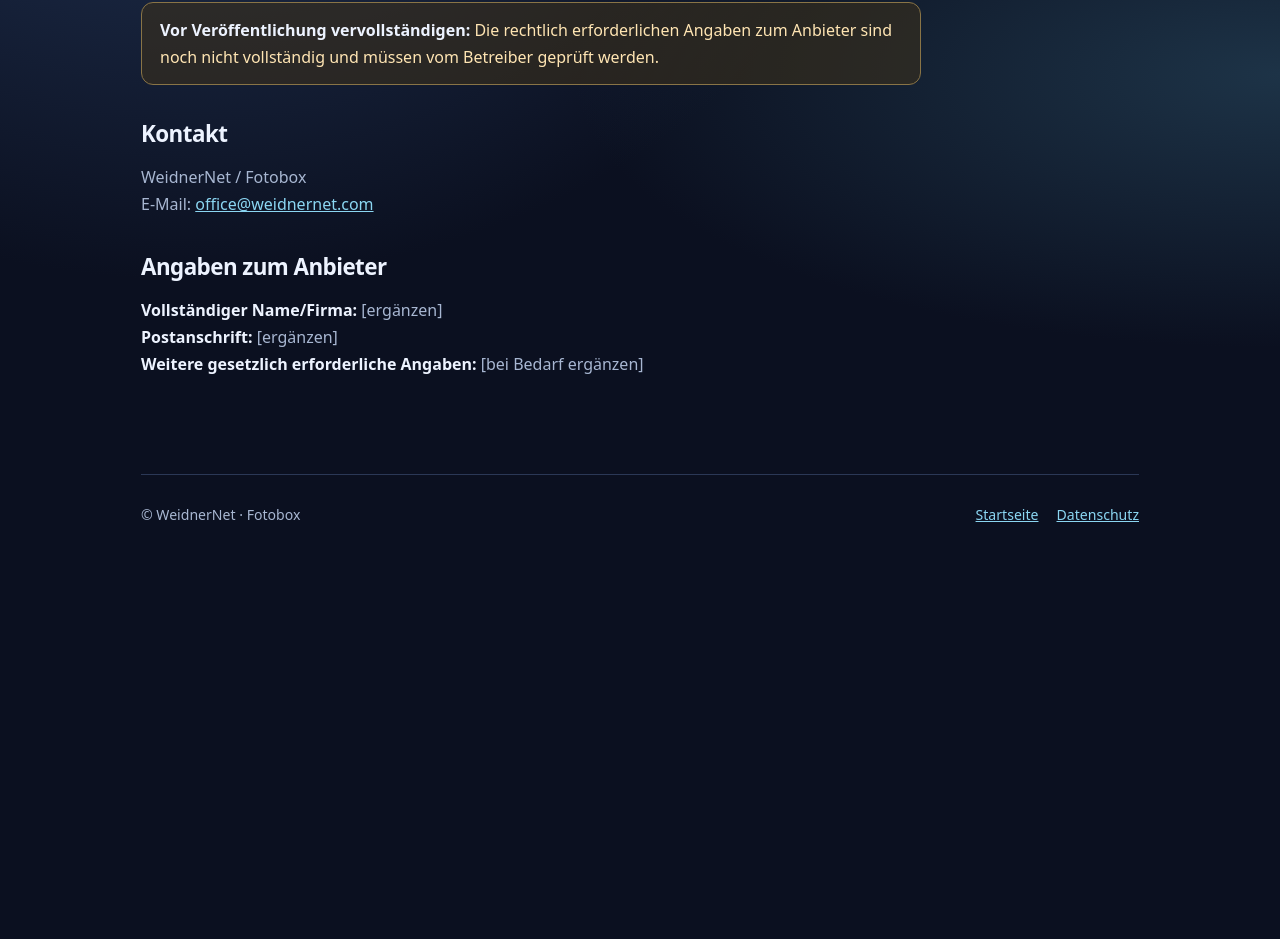
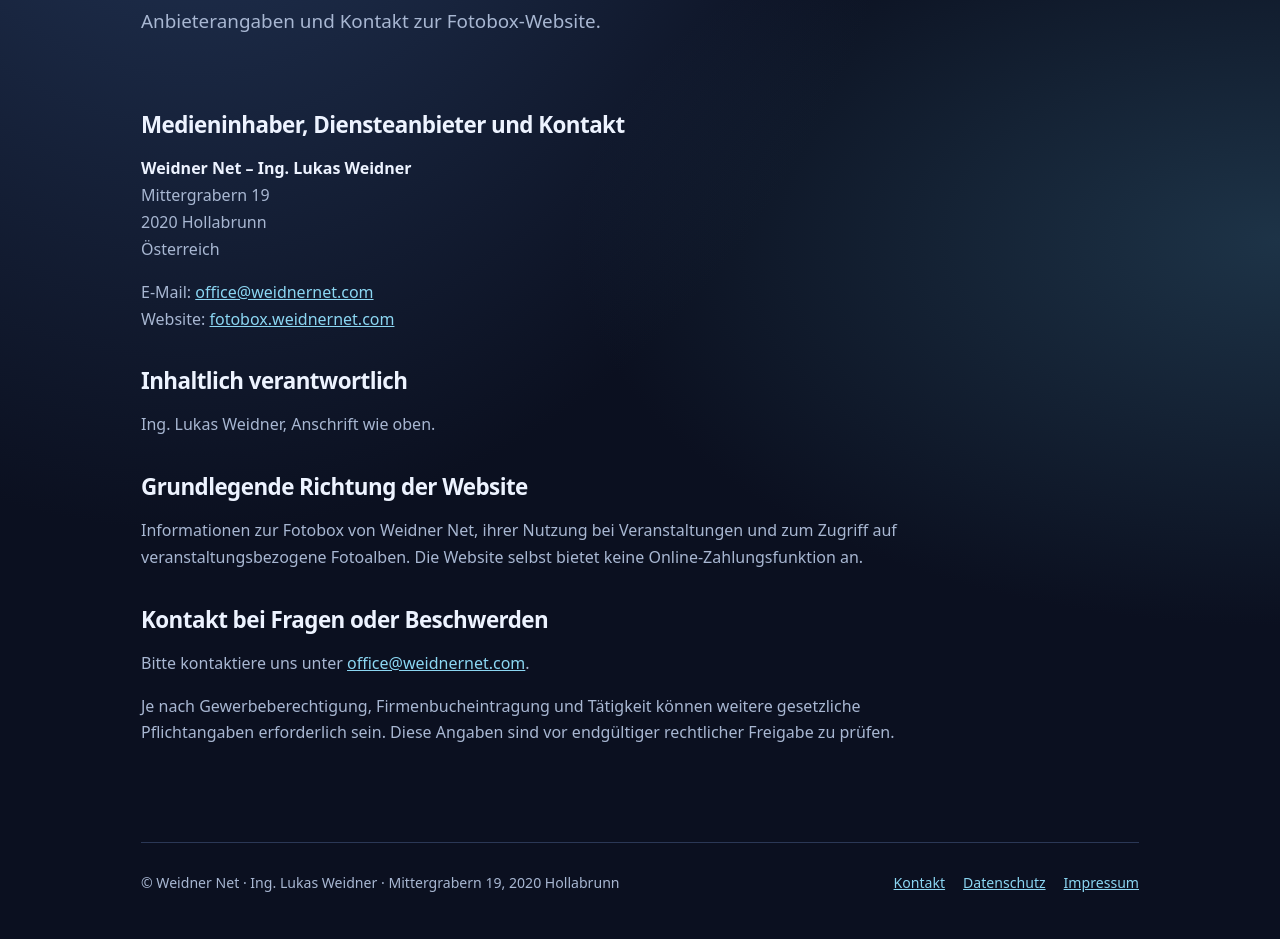
Before and after one commit to MasterLuke2020/fotobox-website, a plain HTML site: page impressum.html in a window 1280 px wide. Shown: the part 331-1270 px from the top of the page. Before the commit the page ends 901 px from the top, so only its background shows below. Drawn offline with Linux system fonts and the light colour scheme.

Commit message:
legal: add Weidner Net company details to imprint

```diff
--- a/impressum.html
+++ b/impressum.html
@@ -1,2 +1,24 @@
 <!doctype html>
-<html lang="de"><head><meta charset="utf-8"><meta name="viewport" content="width=device-width, initial-scale=1"><meta name="description" content="Impressum der WeidnerNet Fotobox"><title>Impressum | WeidnerNet Fotobox</title><link rel="stylesheet" href="style.css"></head><body><div class="wrap"><header class="nav"><a class="brand" href="index.html"><span class="brandmark" aria-hidden="true">◉</span> WEIDNERNET / FOTOBOX</a><nav class="navlinks"><a href="index.html">Startseite</a><a href="datenschutz.html">Datenschutz</a></nav></header><main><div class="pagehead"><div class="eyebrow">Rechtliches</div><h1>Impressum</h1></div><div class="bodycopy"><div class="draft"><strong>Vor Veröffentlichung vervollständigen:</strong> Die rechtlich erforderlichen Angaben zum Anbieter sind noch nicht vollständig und müssen vom Betreiber geprüft werden.</div><h2>Kontakt</h2><p>WeidnerNet / Fotobox<br>E-Mail: <a href="mailto:office@weidnernet.com">office@weidnernet.com</a></p><h2>Angaben zum Anbieter</h2><p><strong>Vollständiger Name/Firma:</strong> [ergänzen]<br><strong>Postanschrift:</strong> [ergänzen]<br><strong>Weitere gesetzlich erforderliche Angaben:</strong> [bei Bedarf ergänzen]</p></div></main><footer class="footer"><span>© WeidnerNet · Fotobox</span><div class="footerlinks"><a href="index.html">Startseite</a><a href="datenschutz.html">Datenschutz</a></div></footer></div></body></html>
+<html lang="de">
+<head>
+  <meta charset="utf-8">
+  <meta name="viewport" content="width=device-width, initial-scale=1">
+  <meta name="description" content="Impressum und Anbieterangaben der Weidner Net Fotobox">
+  <title>Impressum | Weidner Net Fotobox</title>
+  <link rel="stylesheet" href="style.css">
+  <link rel="icon" href="logo.svg" type="image/svg+xml">
+</head>
+<body><div class="wrap">
+<header class="nav"><a class="brand" href="index.html"><img class="brand-logo" src="logo.svg" alt="Weidner Net Firmenlogo" width="112" height="64"><span class="brand-text">WEIDNER NET <span class="brand-accent">/ FOTOBOX</span></span></a><nav class="navlinks" aria-label="Navigation"><a href="index.html">Startseite</a><a href="datenschutz.html">Datenschutz</a><a href="impressum.html">Impressum</a></nav></header>
+<main><section class="pagehead"><div class="eyebrow">Rechtliches</div><h1>Impressum</h1><p class="lead">Anbieterangaben und Kontakt zur Fotobox-Website.</p></section>
+<section class="bodycopy">
+<h2>Medieninhaber, Diensteanbieter und Kontakt</h2>
+<p><strong>Weidner Net – Ing. Lukas Weidner</strong><br>Mittergrabern 19<br>2020 Hollabrunn<br>Österreich</p>
+<p>E-Mail: <a href="mailto:office@weidnernet.com">office@weidnernet.com</a><br>Website: <a href="https://fotobox.weidnernet.com/">fotobox.weidnernet.com</a></p>
+<h2>Inhaltlich verantwortlich</h2><p>Ing. Lukas Weidner, Anschrift wie oben.</p>
+<h2>Grundlegende Richtung der Website</h2><p>Informationen zur Fotobox von Weidner Net, ihrer Nutzung bei Veranstaltungen und zum Zugriff auf veranstaltungsbezogene Fotoalben. Die Website selbst bietet keine Online-Zahlungsfunktion an.</p>
+<h2>Kontakt bei Fragen oder Beschwerden</h2><p>Bitte kontaktiere uns unter <a href="mailto:office@weidnernet.com">office@weidnernet.com</a>.</p>
+<p class="legal-note">Je nach Gewerbeberechtigung, Firmenbucheintragung und Tätigkeit können weitere gesetzliche Pflichtangaben erforderlich sein. Diese Angaben sind vor endgültiger rechtlicher Freigabe zu prüfen.</p>
+</section></main>
+<footer class="footer"><span>© Weidner Net · Ing. Lukas Weidner · Mittergrabern 19, 2020 Hollabrunn</span><div class="footerlinks"><a href="mailto:office@weidnernet.com">Kontakt</a><a href="datenschutz.html">Datenschutz</a><a href="impressum.html">Impressum</a></div></footer>
+</div></body></html>
```
